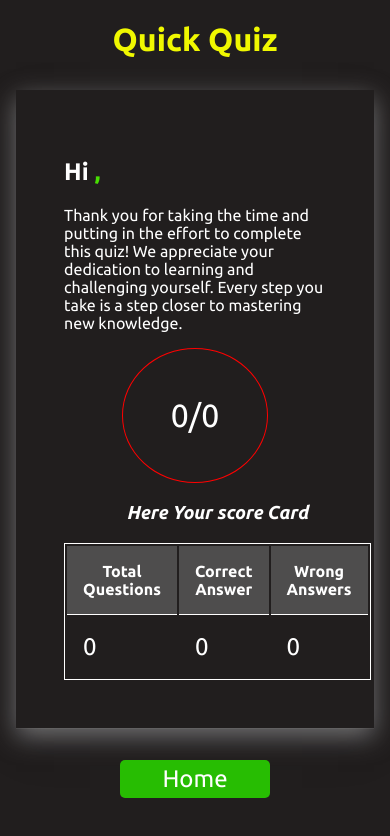
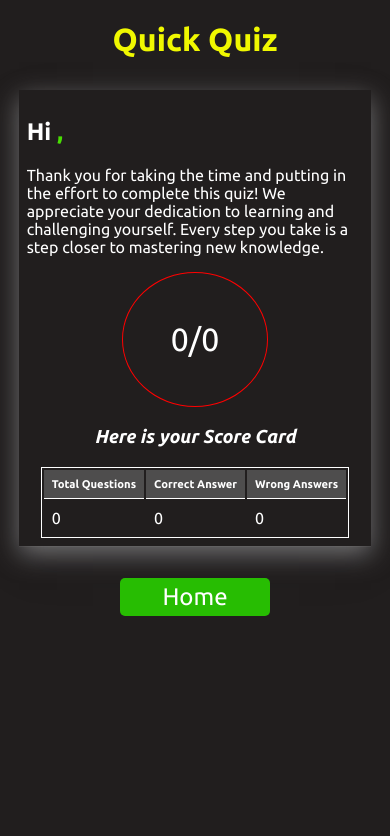
Before and after one commit to UmaSahni/quiz_app, a React (Vite) app: page /result in a window 390 px wide. Shown: the top 836 px of the page. Built offline with nearby package versions, Linux system fonts and the light colour scheme.

Commit message:
Added Responsiveness

```diff
--- a/src/Components/QuizQuestion.jsx
+++ b/src/Components/QuizQuestion.jsx
@@ -50,7 +50,6 @@ console.log(state)
         <ul>
           {shuffledAnswers?.map((el, i) => (
             <li
-
               style={{
                 backgroundColor :
                 solved.answer === el ?
--- a/src/Pages/Result.jsx
+++ b/src/Pages/Result.jsx
@@ -16,7 +16,7 @@ const Result = () => {
 
         <div className="flex-container">
           <div>
-            <h3>Here Your score Card</h3>
+            <h3>Here is your Score Card</h3>
             <table>
               <thead>
                 <th>Total Questions</th>
--- a/src/index.scss
+++ b/src/index.scss
@@ -51,6 +51,14 @@
     margin-top: 1rem;
     font-size: 2.2rem;
     text-align: center;
+  }
+
+  @media (max-width:"800px"){
+    width: 80%;
+  }
+
+  @media (max-width:"500px"){
+    width: 90%;
   }
 
   h3 {
@@ -131,7 +139,10 @@ button{
   width: 70%;
   margin: 2rem auto;
   padding: 3rem;
-
+  @media (max-width:"800px"){
+    padding: 0.5rem;
+    width: 90%;
+  }
 .flex-container{
   display: flex;
   justify-content: space-around;
@@ -157,6 +168,10 @@ button{
         padding: 1rem;
         border-bottom: 1px solid #fff;
 
+        @media (max-width:"800px"){
+          padding: 0.5rem;
+          font-size: 0.7em;
+        }
       }
     }
 
@@ -164,6 +179,11 @@ button{
       td{
         padding: 1rem;
         font-size: 1.5em;
+
+        @media (max-width:"800px"){
+          padding: 0.5rem;
+          font-size: 1em;
+        }
       }
     }
 
```
